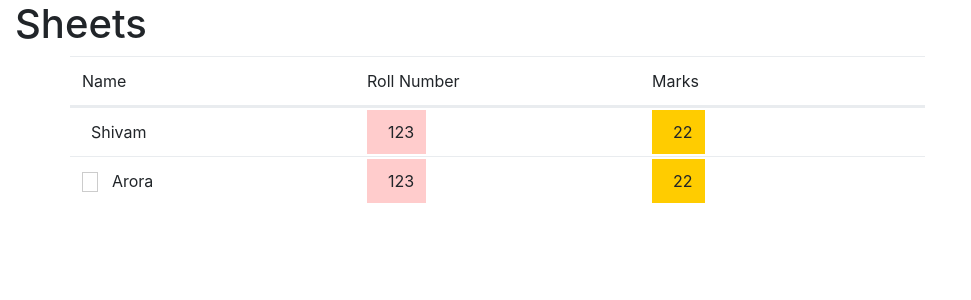
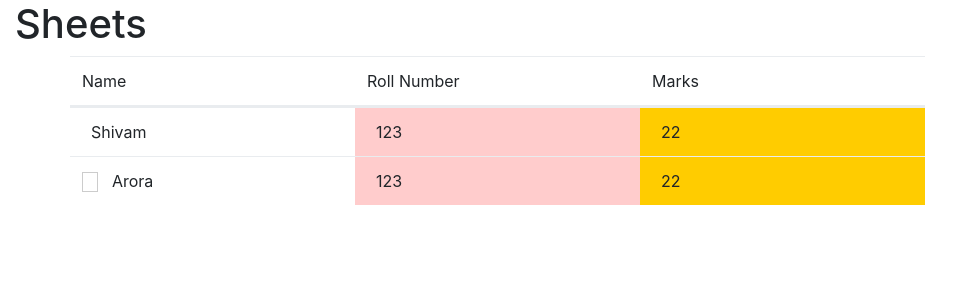
Before and after one commit to nshntarora/sheets-vue, a Vue app: page / in a window 1280 px wide. Shown: the top 300 px of the page, without its empty margins (0-971 px from the left). Built offline with nearby package versions, Linux system fonts and the light colour scheme; a web font is replaced by a local one.

Commit message:
Styling fix

```diff
--- a/src/components/Row.vue
+++ b/src/components/Row.vue
@@ -3,11 +3,10 @@
       <div class="table-row row">
         <div class="table-column col-3"
           v-for="(col,index) in data.data"
-          :key="index">
-          <span :style="classObject(index)">
+          :key="index"
+          :style="classObject(index)">
           <i :class="iconClass" v-if="data.children && data.children.length && index===0" @click="toggle"></i>
           &nbsp;&nbsp;{{col}}
-          </span>
         </div>
       </div>
       <trow
```
